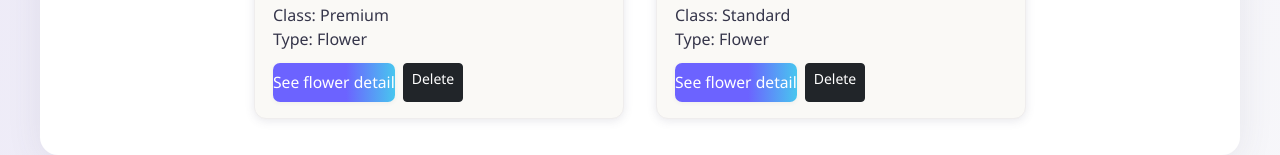
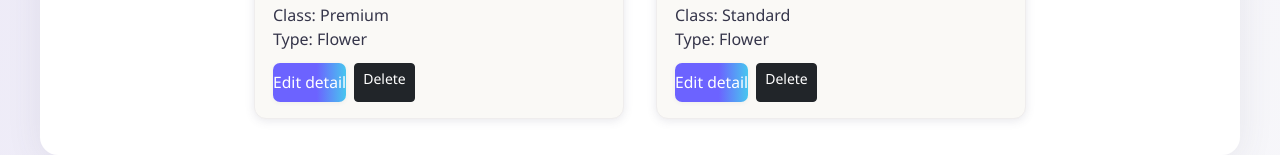
Before and after one commit to 23046025-NgYiLee/C300_Project_Team31, a Next.js app in the folder frontend/: page /stocklist in a window 1280 px wide. Shown: the part 626-781 px from the top of the page. Built offline with nearby package versions, Linux system fonts and the light colour scheme.

Commit message:
style and others

```diff
--- a/frontend/app/register/page.js
+++ b/frontend/app/register/page.js
@@ -57,6 +57,7 @@ export default function Register() {
   }
 
   return (
+    <>
       <div className="page">
         <main className="main">
           <div className="intro">
@@ -123,5 +124,7 @@ export default function Register() {
           </form>
         </main>
       </div>
+    </>
+
   )
 }
--- a/frontend/app/stocklist/page.js
+++ b/frontend/app/stocklist/page.js
@@ -79,7 +79,7 @@ export default function StockListPage() {
                         </div>
                         <div className={styles.stockBtnBar}>
                             <div class="d-flex justify-content-between">
-                                <a  href="/editstock"  className={styles.stockBtn}>See flower detail</a>
+                                <a  href="/editstock"  className={styles.stockBtn}>Edit  detail</a>
                             </div>
 
                             <div class="d-flex justify-content-between">
```
Also changed, not shown: frontend/app/AdminDashboard/page.js (+5 -4 lines), frontend/app/UserRegister/page.js (+12 -1 lines). Lines whose indentation alone changed are shown as unchanged.
